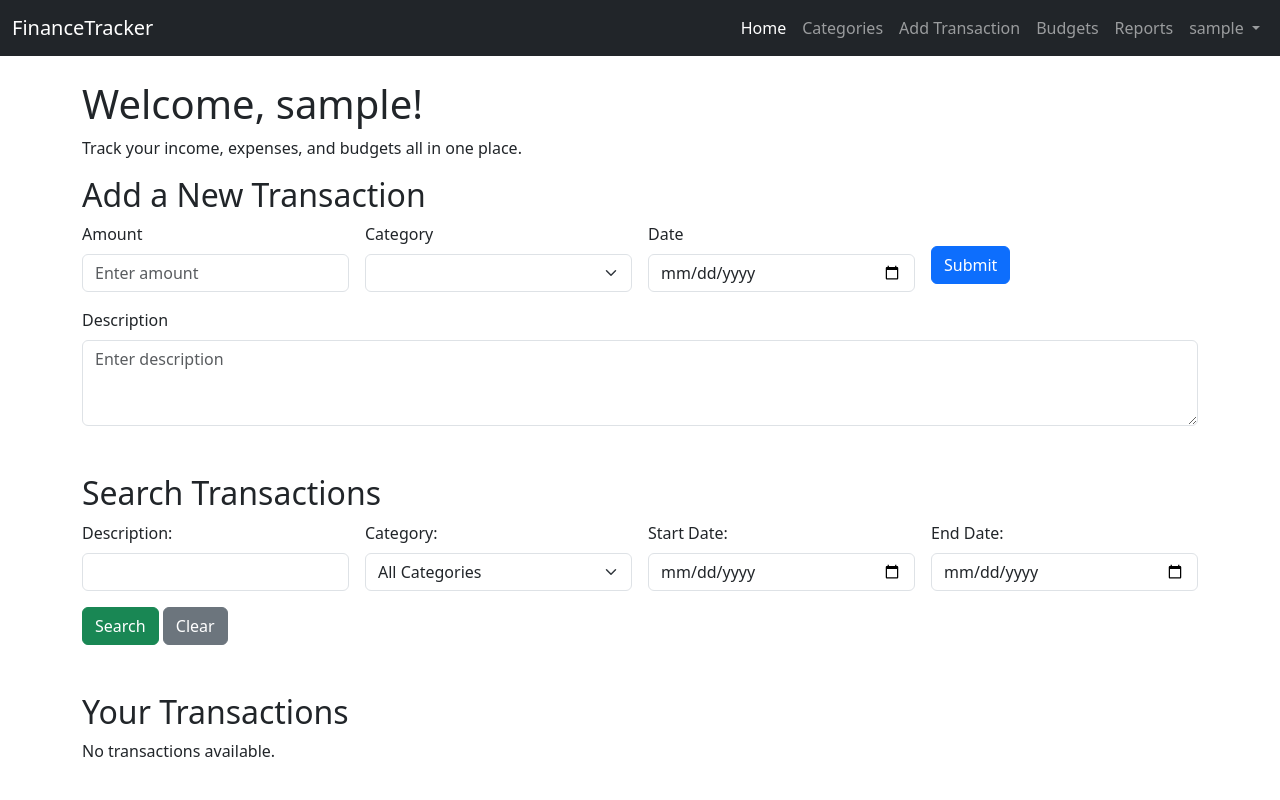
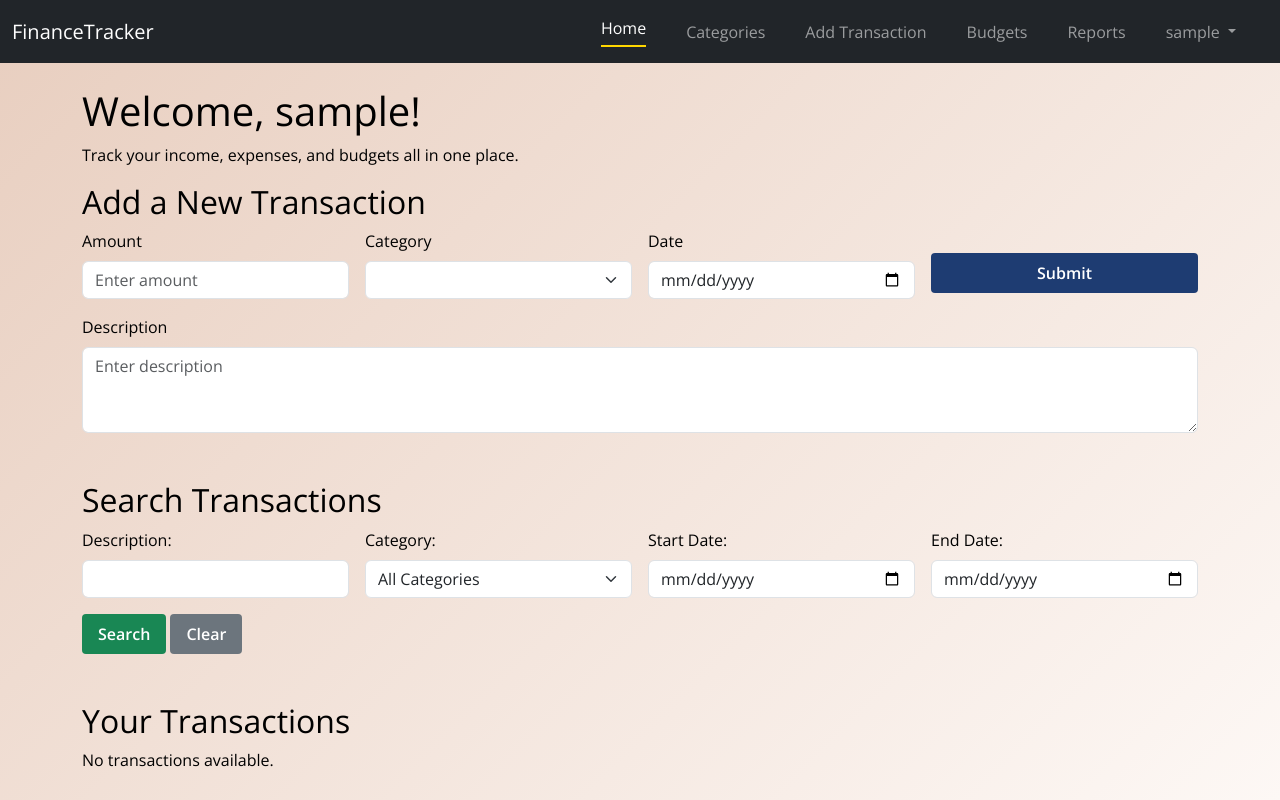
Before and after one commit to TailorBird93/FinanceTracker, a Flask app: page / in a window 1280 px wide. Run offline with Flask 3, Linux system fonts and the light colour scheme; the visitor is signed in with stand-in values (Sample User, id 1); data that the repository does not hold is empty; some libraries are stand-ins or nearby versions.

Commit message:
Change css styling for body

```diff
--- a/static/css/styles.css
+++ b/static/css/styles.css
@@ -1,39 +1,79 @@
+/* Import Google Fonts for Modern Typography */
+@import url('https://fonts.googleapis.com/css2?family=Open+Sans:wght@400;600&family=Roboto+Slab:wght@700&display=swap');
+
+/* Global Styles */
 body {
-    font-family: Arial, sans-serif;
+    font-family: 'Open Sans', sans-serif; /* Updated to a modern, clean font */
     margin: 0;
     padding: 0;
+    background: linear-gradient(135deg, #E8CEBF 0%, #FDF8F5 100%);
+    background-repeat: no-repeat;
+    background-attachment: fixed;
+    color: black; /* Set a base text color for better readability */
 }
 
+/* Header Styles */
 header {
-    background-color: #333;
+    background-color: rgba(51, 51, 51, 0.9); /* Semi-transparent background for depth */
     color: #fff;
-    padding: 1rem;
+    padding: 1rem 2rem;
+    box-shadow: 0 2px 4px rgba(0, 0, 0, 0.1); /* Added subtle shadow */
+    position: sticky;
+    top: 0;
+    z-index: 1000;
 }
 
+/* Navigation Bar Styles */
 nav ul {
     list-style-type: none;
     margin: 0;
     padding: 0;
     display: flex;
+    align-items: center;
 }
 
 nav ul li {
-    margin-right: 1rem;
+    margin-right: 1.5rem; /* Increased spacing for a cleaner look */
 }
 
 nav ul li a {
     color: #fff;
     text-decoration: none;
+    font-weight: 600;
+    position: relative;
+    transition: color 0.3s ease;
 }
 
-main {
-    padding: 1rem;
+nav ul li a:hover {
+    color: #ffd700; /* Gold color on hover for interactivity */
 }
 
+/* Active Navigation Link */
+nav ul li a.active::after {
+    content: '';
+    display: block;
+    width: 100%;
+    height: 2px;
+    background-color: #ffd700; /* Gold underline for active link */
+    margin-top: 5px;
+}
+
+/* Main Content Styles */
+main {
+    padding: 2rem;
+    background-color: rgba(255, 255, 255, 0.85); /* Semi-transparent white background for content */
+    margin: 2rem auto;
+    max-width: 1200px;
+    border-radius: 8px;
+    box-shadow: 0 4px 6px rgba(0, 0, 0, 0.1);
+}
+
+/* Table Styles */
 table {
     width: 100%;
     border-collapse: collapse;
-    margin-bottom: 1rem;
+    margin-bottom: 1.5rem;
+    font-size: 1rem;
 }
 
 table, th, td {
@@ -41,17 +81,25 @@ table, th, td {
 }
 
 th, td {
-    padding: 0.5rem;
+    padding: 0.75rem;
     text-align: left;
 }
 
 th {
-    background-color: #f2f2f2;
+    background-color: #f9fafb; /* Light gray background for headers */
+    color: #1e3c72; /* Deep blue text for headers */
+    font-weight: 700;
 }
 
+tr:nth-child(even) {
+    background-color: #f2f2f2; /* Zebra striping for rows */
+}
+
+/* Flash Messages Styles */
 .flashes {
     list-style-type: none;
     padding: 0;
+    margin-bottom: 1.5rem;
 }
 
 .flashes li {
@@ -61,13 +109,90 @@ th {
     margin-bottom: 1rem;
     border: 1px solid #bce8f1;
     border-radius: 4px;
+    box-shadow: 0 2px 4px rgba(0, 0, 0, 0.05);
+    transition: opacity 0.5s ease;
 }
 
+.flashes li.fade-out {
+    opacity: 0;
+}
+
+/* Footer Styles */
 footer {
-    background-color: #f1f1f1;
+    background-color: rgba(241, 241, 241, 0.9); /* Semi-transparent background */
     text-align: center;
-    padding: 1rem;
+    padding: 1rem 2rem;
     position: fixed;
     width: 100%;
     bottom: 0;
+    box-shadow: 0 -2px 4px rgba(0, 0, 0, 0.05);
+    font-size: 0.9rem;
 }
+
+/* Button Styles */
+button, .btn {
+    padding: 0.5rem 1rem;
+    border: none;
+    border-radius: 4px;
+    cursor: pointer;
+    font-weight: 600;
+    transition: background-color 0.3s ease, transform 0.2s ease;
+}
+
+button.primary, .btn-primary {
+    background-color: #1e3c72;
+    color: #fff;
+}
+
+button.primary:hover, .btn-primary:hover {
+    background-color: #2a5298;
+    transform: translateY(-2px);
+}
+
+button.secondary, .btn-secondary {
+    background-color: #6c757d;
+    color: #fff;
+}
+
+button.secondary:hover, .btn-secondary:hover {
+    background-color: #5a6268;
+    transform: translateY(-2px);
+}
+
+/* Input and Select Styles */
+input, select, textarea {
+    width: 100%;
+    padding: 0.5rem;
+    border: 1px solid #ccc;
+    border-radius: 4px;
+    transition: border-color 0.3s ease;
+    font-size: 1rem;
+}
+
+input:focus, select:focus, textarea:focus {
+    border-color: #1e3c72;
+    outline: none;
+}
+
+/* Responsive Design */
+@media (max-width: 768px) {
+    nav ul {
+        flex-direction: column;
+        align-items: flex-start;
+    }
+
+    nav ul li {
+        margin-right: 0;
+        margin-bottom: 1rem;
+    }
+
+    main {
+        padding: 1rem;
+        margin: 1rem;
+    }
+
+    footer {
+        padding: 0.75rem 1.5rem;
+        font-size: 0.8rem;
+    }
+}
--- a/templates/base.html
+++ b/templates/base.html
@@ -7,8 +7,8 @@
         <meta http-equiv="X-UA-Compatible" content="IE=edge">
         <meta name="viewport" content="width=device-width, initial-scale=1.0">
         <title>{% block title %}Finance Tracker{% endblock %}</title>
-    <!-- Bootstrap CSS -->
         <link href="https://cdn.jsdelivr.net/npm/bootstrap@5.3.0/dist/css/bootstrap.min.css" rel="stylesheet">
+        <link rel="stylesheet" href="{{ url_for('static', filename='css/styles.css') }}">
     </head>
 <body>
     <nav class="navbar navbar-expand-lg navbar-dark bg-dark">
```
Also changed, not shown: app.db. Lines whose indentation alone changed are shown as unchanged.
